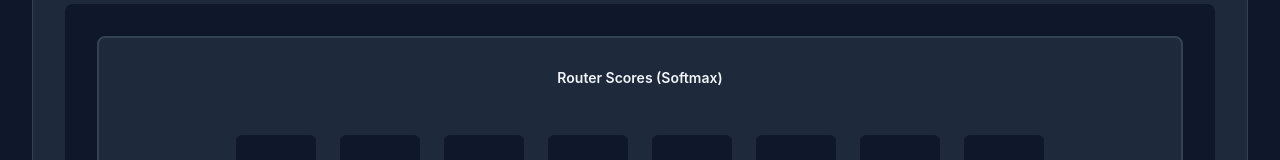
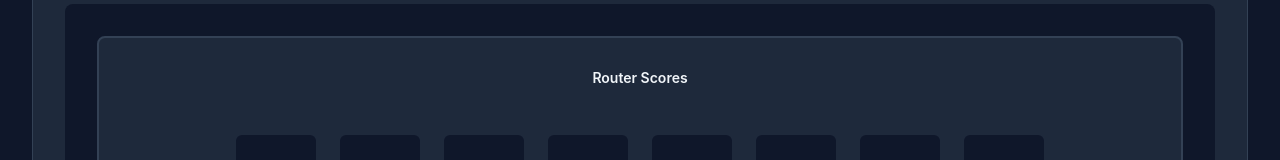
Before and after one commit to nsusanto/MoE-Visualizer, a React (Vite) app: page /visualizer in a window 1280 px wide. Shown: the part 487-647 px from the top of the page. Built offline with nearby package versions, Linux system fonts and the light colour scheme.

Commit message:
Fix histogram bar not increasing

```diff
--- a/src/components/visualizers/AnimationPanel.tsx
+++ b/src/components/visualizers/AnimationPanel.tsx
@@ -187,17 +187,19 @@ function AnimationPanel() {
         {/* Routing Histogram - shows expert scores and top-K selection */}
         <div className={styles.routingHistogram}>
           <div className={styles.histogramContent}>
-            <h4 className={styles.histogramTitle}>
-              {animationState.expertScores.length > 0
-                ? `Router Scores for "${inputTokens[0] || 'token'}" (Softmax)`
-                : 'Router Scores (Softmax)'}
-              {animationState.currentStep === 'selecting' && animationState.expertScores.length > 0 && ` - Top-${topK} Selected`}
-            </h4>
+              <h4 className={styles.histogramTitle}>
+                {animationState.expertScores.length > 0
+                  ? <>Router Scores for <strong>{inputTokens[0] || 'token'}</strong></>
+                  : 'Router Scores'}
+                {animationState.currentStep === 'selecting' && animationState.expertScores.length > 0 && ` - Top-${topK} Selected`}
+              </h4>
             <div className={styles.barsContainer}>
               {experts.map((expert, idx) => {
                 const score = animationState.expertScores[idx] || 0
                 const isSelected = animationState.selectedExperts.includes(idx)
                 const showSelection = ['selecting', 'routing', 'complete'].includes(animationState.currentStep)
+                const maxScore = Math.max(...animationState.expertScores, 0.01)
+                const scaledHeight = (score / maxScore) * 100
 
                 return (
                   <div key={expert.id} className={styles.barColumn}>
@@ -205,7 +207,7 @@ function AnimationPanel() {
                       <div
                         className={`${styles.bar} ${showSelection && isSelected ? styles.barSelected : ''}`}
                         style={{
-                          height: `${score * 100}%`,
+                          height: scaledHeight,
                           backgroundColor: expert.color,
                           opacity: showSelection && !isSelected ? 0.3 : 0.8
                         }}
```
